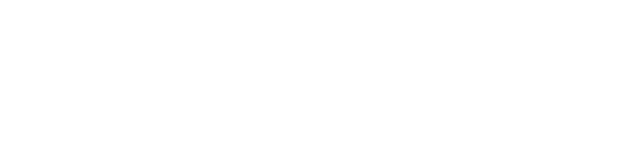
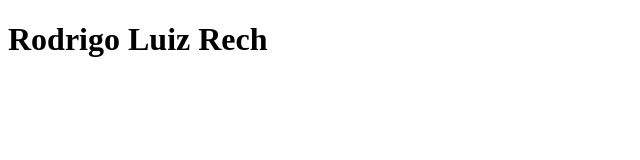
Before and after one commit to Rodrigolrech/rodrigolrech.github.io, a plain HTML site: page index.html in a window 1280 px wide. Shown: the whole page, without its empty margins (0-640 px from the left). Drawn offline with Linux system fonts and the light colour scheme.

Commit message:
Titulo com nome Adicionado ao arquivo index.html

```diff
--- a/index.html
+++ b/index.html
@@ -7,6 +7,8 @@
     <title>Document</title>
 </head>
 <body>
+    <h1>Rodrigo Luiz Rech</h1>
+
 
 </body>
 </html>
```
